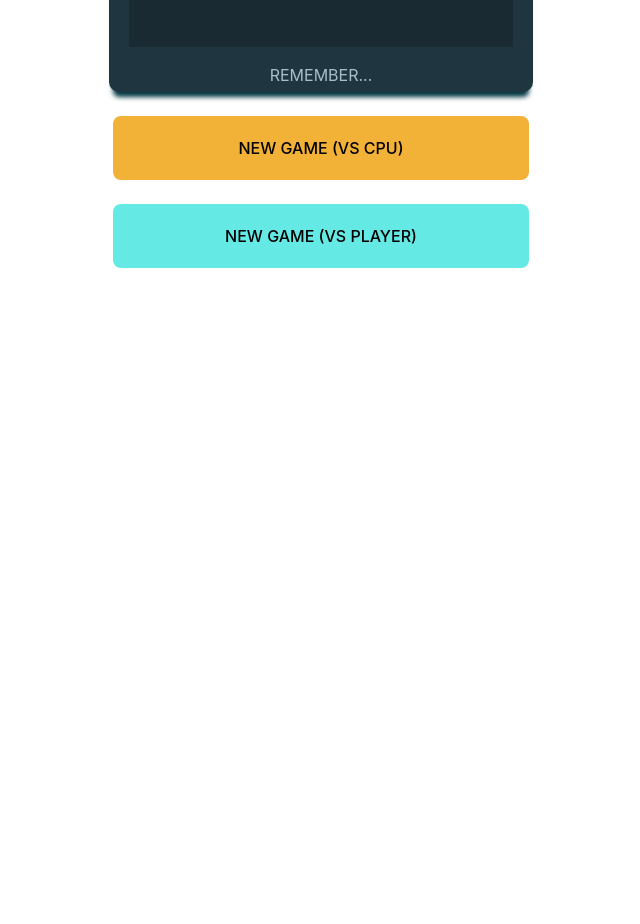
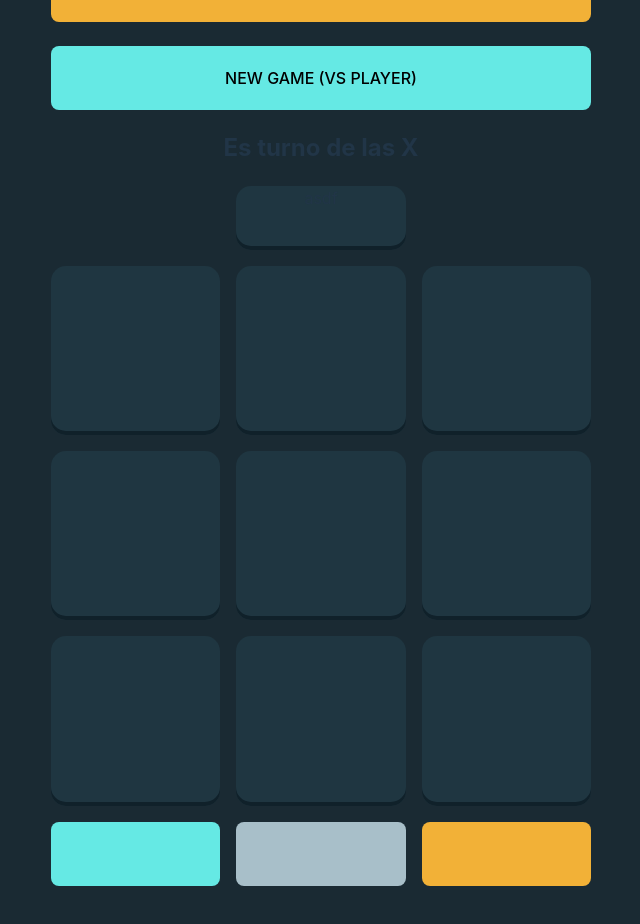
Before and after one commit to Francisco-Galindo/UNICA-82-Juego-Gato, a Vue app: page / in a window 1280 px wide. Shown: the part 342-1266 px from the top of the page, without its empty margins (319-959 px from the left). Before the commit the page ends 800 px from the top, so only its background shows below. Built offline with nearby package versions, Linux system fonts and the light colour scheme.

Commit message:
refactor: Moviendo el tablero a su componente separado

```diff
--- a/src/App.vue
+++ b/src/App.vue
@@ -1,34 +1,8 @@
 <script setup>
-import Celda from './components/Celda.vue'
+
+import Tablero from './components/Tablero.vue'
 import { ref, reactive } from 'vue'
 
-const turno = ref('x');
-
-const tablero = reactive([]);
-const gridTemplateCols = ref('');
-
-const tam = 3;
-for (let i = 0; i < tam; i++) {
-  tablero.push(Array(tam).fill(''));
-}
-
-for (let i = 0; i < tam; i++) {
-  gridTemplateCols.value += 'auto ';
-}
-
-function llenarCelda(i, j) {
-  if (tablero[i][j] !== '') {
-    return;
-  }
-
-  tablero[i][j] = turno.value;
-  if (turno.value === 'x') {
-    turno.value = 'o';
-  } else {
-    turno.value = 'x';
-  }
-
-}
 </script>
 <!--Parte del menú-->
 
@@ -46,68 +20,41 @@ function llenarCelda(i, j) {
     <p>REMEMBER...</p>
 
   </div><br>
-  <button class="boton-amarillo"> NEW GAME (VS CPU)</button><br><br>
-  <button class="boton-azul"> NEW GAME (VS PLAYER)</button>
-
-
-
-
-
-<template>
-
-
-  <h2 v-if="turno === 'x'">Es turno de las X</h2>
-  <h2 v-else>Es turno de las O</h2>
-
-  <div class="grid-container">
-
-    <template v-for="(row, i) in tablero">
-
-      <div v-for="(cell, j) in tablero[i]" class="cell-container">
-
-        <Celda
-          @click="llenarCelda(i, j)"
-          :i="i"
-          :j="j"
-          :estado="tablero[i][j]"
-          :turno="turno"/>
-      </div>
-
-    </template>
-
-  </div>
-
-
-</template>
+  <button class="boton amarillo"> NEW GAME (VS CPU)</button><br><br>
+  <button class="boton azul"> NEW GAME (VS PLAYER)</button>
+  <Tablero/>
 
 </template>
 
 
 
-<style scoped>
+<style>
 
-body{
-  background-color: black;
-}
-.boton-azul{
+.boton {
   text-align: center;
   height: 4rem;
-  width: 26rem;
+  width: 100%;
+  border-radius: 8px;
+}
+
+.azul{
   background-color: #65E9E4;
 }
 
-.boton-amarillo{
- text-align: center;
-  height: 4rem;
-  width: 26rem;
+.amarillo{
   background-color: #F2B137;
 
+}
+
+.gris {
+  background-color: #A8BFC9;
 }
 
 .barra{
   background-color: #1A2A33;
   height: 5rem;
 }
+
 .pick-player{
   -webkit-box-shadow: 0px 9px 5px -4px rgba(0,54,65,1);
   -moz-box-shadow: 0px 9px 5px -4px rgba(0,54,65,1);
@@ -116,11 +63,8 @@ box-shadow: 0px 9px 5px -4px rgba(0,54,65,1);
   background-color: #1F3641;
   border-radius: 10px;
   height: 120px;
-  width: 24rem;
+}
 
-
-
-}
 .pick-player h2{
   color: #A8BFC9;
   font-size: 15px;
@@ -130,30 +74,15 @@ box-shadow: 0px 9px 5px -4px rgba(0,54,65,1);
 
 .pick-player p{
   color: #A8BFC9;
+}
 
-}
 .iconos{
   align-items: center;
   height: 50px;
-
-
 }
 
 .menu{
   background-color: #1F3641;
 }
 
-.grid-container {
-
-  display: grid;
-  grid-template-columns: v-bind(gridTemplateCols);
-  border: 1px solid;
-}
-
-.cell-container {
-
-  width: 5em;
-  height: 5em;
-}
-
 </style>
--- a/src/components/Celda.vue
+++ b/src/components/Celda.vue
@@ -28,10 +28,13 @@ defineProps({
 .empty-cell, .filled-cell {
   height: 100%;
   width: 100%;
-  background-repeat: no-repeat;
-  background-size: fill;
-  background-position: center;
-  border: 1px solid;
+  background-repeat: no-repeat !important;
+  background-position: center !important;
+
+  background: #1F3641;
+  box-shadow: inset 0px -4px 0px #10212A;
+  border-radius: 15px;
+
 }
 
 .empty-cell:hover {
--- /dev/null
+++ b/src/components/Tablero.vue
@@ -0,0 +1,110 @@
+<script setup>
+
+import Celda from './Celda.vue'
+import { ref, reactive } from 'vue'
+
+const turno = ref('x');
+
+const tablero = reactive([]);
+
+for (let i = 0; i < 3; i++) {
+  tablero.push(Array(3).fill(''));
+}
+
+console.log('asdf');
+
+function llenarCelda(i, j) {
+  if (tablero[i][j] !== '') {
+    return;
+  }
+
+  tablero[i][j] = turno.value;
+  if (turno.value === 'x') {
+    turno.value = 'o';
+  } else {
+    turno.value = 'x';
+  }
+
+}
+</script>
+
+<template>
+
+
+  <h2 v-if="turno === 'x'">Es turno de las X</h2>
+  <h2 v-else>Es turno de las O</h2>
+
+  <div id="info-top" class="tablero-info">
+    <div></div>
+    <div id="turno">asdf</div>
+    <div></div>
+  </div>
+
+  <div class="grid-container">
+
+    <template v-for="(_, i) in tablero">
+
+      <div v-for="(_, j) in tablero[i]" class="cell-container">
+
+        <Celda
+          @click="llenarCelda(i, j)"
+          :i="i"
+          :j="j"
+          :estado="tablero[i][j]"
+          :turno="turno"/>
+      </div>
+
+    </template>
+
+  </div>
+
+  <div id="info-bottom" class="tablero-info">
+    <div class="boton azul"></div>
+    <div class="boton gris"></div>
+    <div class="boton amarillo"></div>
+  </div>
+
+</template>
+
+<style scoped>
+
+
+.grid-container {
+  display: grid;
+  grid-template-columns: auto auto auto;
+  gap: 1rem;
+  width: 100%;
+  aspect-ratio: 1 / 1;
+  margin-bottom: 1rem;
+}
+
+.cell-container {
+  /*width: 5em;
+  height: 5em;*/
+}
+
+.tablero-info {
+  display: flex;
+  gap: 1rem;
+  margin-bottom: 1rem;
+}
+
+.tablero-info div {
+  width: 100%;
+}
+
+#info-top {
+  height: 3rem;
+}
+
+#info-top {
+  height: 4rem;
+}
+
+#turno {
+  background: #1F3641;
+  box-shadow: inset 0px -4px 0px #10212A;
+  border-radius: 15px;
+}
+
+</style>
--- a/src/style.css
+++ b/src/style.css
@@ -38,6 +38,7 @@ body {
   place-items: center;
   min-width: 320px;
   min-height: 100vh;
+  background-color: #1A2A33;
 }
 
 h1 {
@@ -69,7 +70,8 @@ button:focus-visible {
 }
 
 #app {
-  max-width: 1280px;
+  max-width: 540px;
+  width: 80%;
   margin: 0 auto;
   padding: 2rem;
   text-align: center;
```
Lines whose indentation alone changed are shown as unchanged.
